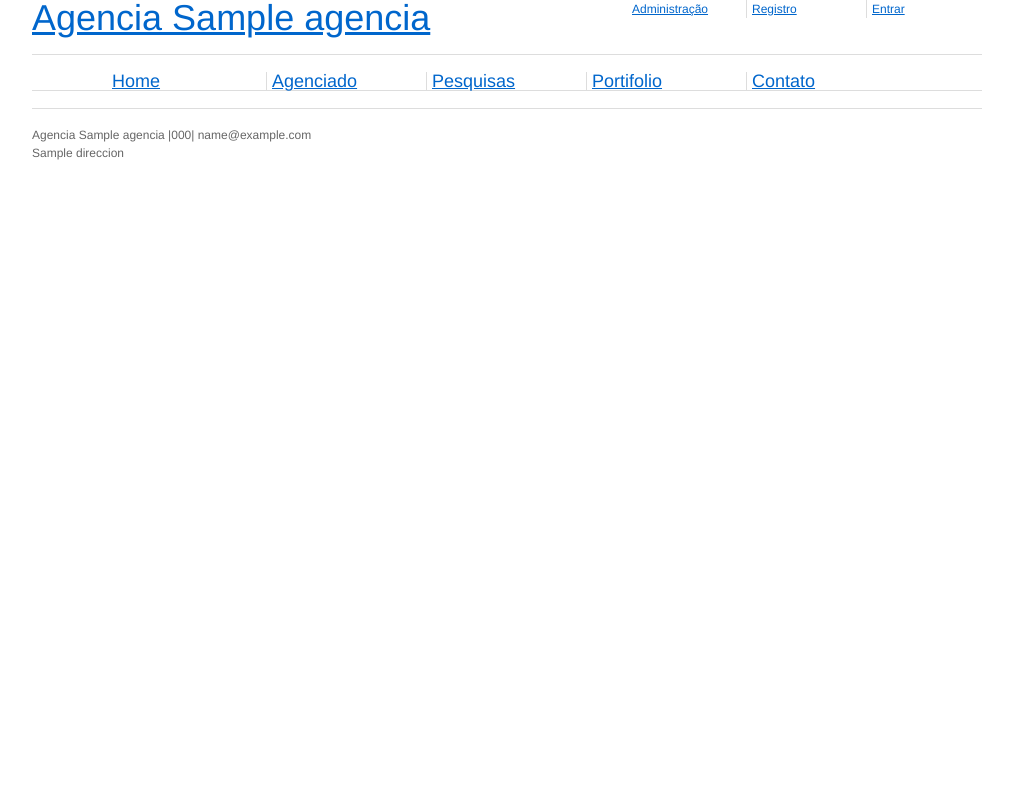
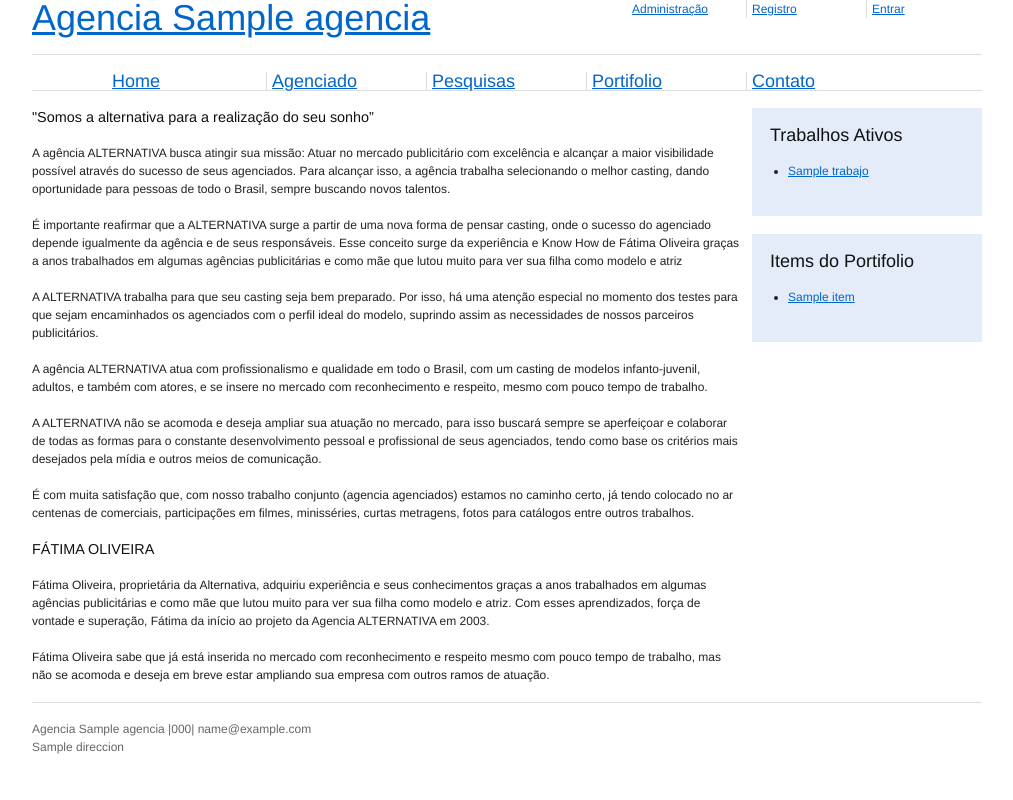
Before and after one commit to sebasgoldberg/iamcast, a Django app: template templates/agencia/index.html in a window 1280 px wide. Shown: the whole page, without its empty margins (133-1146 px from the left). Run offline with Django 3.2, Linux system fonts and the light colour scheme; the template is opened without the code that fills it: most values are stand-ins (such as "Sample title", 1, 10 or a date in 2020); parts of the project's set-up code (start-up, migrations or seed data) failed here and were passed over.

Commit message:
Se continua la implementación de la página de la agencia.

```diff
--- a/agencia/urls.py
+++ b/agencia/urls.py
@@ -18,6 +18,5 @@ urlpatterns = patterns('agencia.views',
     url(r'^logout/$', 'logout_view'),
     url(r'^cambio/clave/$', 'cambio_clave'),
     url(r'^reiniciar/clave/$', 'reiniciar_clave'),
-    url(r'^busquedas/$', 'busquedas'),
-    url(r'^portfolio/$', 'portfolio'),
+    url(r'^contacto/$', 'contacto'),
 )
--- a/templates/agencia/index.html
+++ b/templates/agencia/index.html
@@ -1 +1,21 @@
 {% extends "base.html" %}
+
+{% block content %}
+<div class='span-18'>
+  <h4>"Somos a alternativa para a realização do seu sonho”</h4>
+  <p>A agência ALTERNATIVA busca atingir sua missão: Atuar no mercado publicitário com excelência e alcançar a maior visibilidade possível através do sucesso de seus agenciados. Para alcançar isso, a agência trabalha selecionando o melhor casting, dando oportunidade para pessoas de todo o Brasil, sempre buscando novos talentos.</p>
+  <p>É importante reafirmar que a ALTERNATIVA surge a partir de uma nova forma de pensar casting, onde o sucesso do agenciado depende igualmente da agência e de seus responsáveis. Esse conceito surge da experiência e Know How de Fátima Oliveira graças a anos trabalhados em algumas agências publicitárias e como mãe que lutou muito para ver sua  filha como modelo e atriz</p>
+  <p>A ALTERNATIVA trabalha para que seu casting seja bem preparado. Por isso, há uma atenção especial no momento dos testes para que sejam encaminhados os agenciados com o perfil ideal do modelo, suprindo assim as necessidades de nossos parceiros publicitários.</p>
+  <p>A agência ALTERNATIVA atua com profissionalismo e qualidade em todo o Brasil, com um casting de modelos infanto-juvenil, adultos, e também com atores, e se insere no mercado com reconhecimento e respeito, mesmo com pouco tempo de trabalho.</p>
+  <p>A ALTERNATIVA não se acomoda e deseja ampliar sua atuação no mercado, para isso buscará sempre se aperfeiçoar e colaborar de todas as formas para o constante desenvolvimento pessoal e profissional  de seus agenciados, tendo como base os critérios mais desejados pela mídia e outros meios de comunicação.</p>
+  <p>É com muita satisfação que, com nosso trabalho conjunto (agencia   agenciados) estamos no caminho certo, já tendo colocado no ar centenas de comerciais, participações em filmes, minisséries, curtas metragens, fotos para catálogos entre outros trabalhos.</p>
+
+  <h4>FÁTIMA OLIVEIRA</h4>
+  <p>Fátima Oliveira, proprietária da Alternativa, adquiriu experiência e seus conhecimentos graças a anos trabalhados em algumas agências publicitárias e como mãe que lutou muito para ver sua filha como modelo e atriz. Com esses aprendizados, força de vontade e superação, Fátima da início ao projeto da Agencia ALTERNATIVA em 2003.</p>
+  <p>Fátima Oliveira sabe que já está inserida no mercado com reconhecimento e respeito mesmo com pouco tempo de trabalho, mas não se acomoda e deseja em breve estar ampliando sua empresa com outros ramos de atuação.</p>
+</div>
+<div class='span-6 last'>
+  {% include 'trabajo/trabajo/box_busquedas.html'%}
+  {% include 'trabajo/itemportfolio/box_portfolio.html'%}
+</div>
+{% endblock %}
--- a/templates/base.html
+++ b/templates/base.html
@@ -48,8 +48,8 @@
   <h3>
   <div class='span-4 prepend-2 border' > <a href="/">Home</a> </div>
   <div class='span-4 border' > <a href="/agenciado/">Agenciado</a> </div>
-  <div class='span-4 border' > <a href="/agencia/busquedas/">Pesquisas</a> </div>
-  <div class='span-4 border' > <a href="/agencia/portfolio/">Portifolio</a> </div>
+  <div class='span-4 border' > <a href="/trabajo/busquedas/">Pesquisas</a> </div>
+  <div class='span-4 border' > <a href="/trabajo/portfolio/">Portifolio</a> </div>
   <div class='span-4 append-2 last' > <a href="/agencia/contacto/">Contato</a> </div>
   </h3>
 {%endblock%}
--- /dev/null
+++ b/templates/trabajo/itemportfolio/box_portfolio.html
@@ -0,0 +1,8 @@
+<div class='box'>
+<h3 class='caps'>Items do Portifolio</h3>
+<ul>
+  {% for item in portfolio %}
+  <li><a href='/trabajo/itemportfolio/{{item.id}}'>{{item.titulo}}</a></li>
+  {% endfor %}
+</ul>
+</div>
--- /dev/null
+++ b/templates/trabajo/trabajo/box_busquedas.html
@@ -0,0 +1,8 @@
+<div class='box'>
+<h3 class='caps'>Trabalhos Ativos</h3>
+<ul>
+  {% for trabajo in trabajos %}
+  <li><a href='/trabajo/busqueda/{{trabajo.id}}'>{{trabajo.titulo}}</a></li>
+  {% endfor %}
+</ul>
+</div>
--- a/trabajo/urls.py
+++ b/trabajo/urls.py
@@ -21,4 +21,5 @@ urlpatterns = patterns('trabajo.views',
     url(r'^busquedas/$', 'busquedas'),
     url(r'^busqueda/(\d+)/$', 'busqueda'),
     url(r'^portfolio/$', 'portfolio'),
+    url(r'^itemportfolio/(\d+)/$', 'itemportfolio'),
 )
```
Also changed, not shown: agencia/views.py (+6 -12 lines), templates/agencia/contacto.html (added, +23 -0 lines), templates/trabajo/itemportfolio/itemportfolio.html (added, +10 -0 lines), templates/trabajo/itemportfolio/portfolio.html (added, +23 -0 lines), templates/trabajo/trabajo/busquedas.html (+10 -14 lines), trabajo/views.py (+7 -2 lines).
